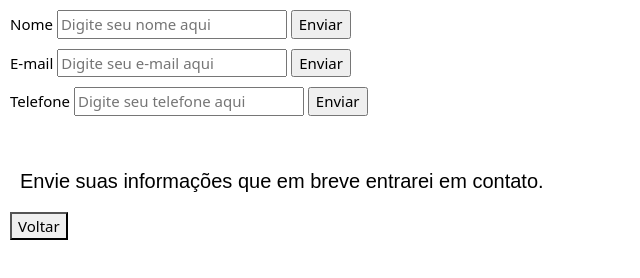
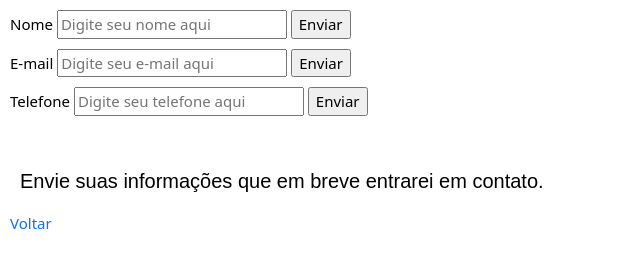
Before and after one commit to roseuljunior/curriculumRoseul, a plain HTML site: page contact.html in a window 1280 px wide. Shown: the whole page, without its empty margins (0-640 px from the left). Drawn offline with nearby package versions, Linux system fonts and the light colour scheme.

Commit message:
mudança html

```diff
--- a/contact.html
+++ b/contact.html
@@ -32,7 +32,7 @@
                 <input type="number" id="phoneNumber" placeholder="Digite seu telefone aqui">
                 <input type="submit" value="Enviar" onclick="savePhoneNumber(event)">
                 <p>Envie suas informações que em breve entrarei em contato.</p>
-                <button onclick="goBackPage()">Voltar</button>
+                <a href="index.html" target="_self" rel="back">Voltar</a>
             </section>
         </form>
         <script src="https://cdn.jsdelivr.net/npm/bootstrap@5.1.3/dist/js/bootstrap.bundle.min.js" integrity="sha384-ka7Sk0Gln4gmtz2MlQnikT1wXgYsOg+OMhuP+IlRH9sENBO0LRn5q+8nbTov4+1p" crossorigin="anonymous"></script>
--- a/js/scripts.js
+++ b/js/scripts.js
@@ -113,9 +113,3 @@ function savePhoneNumber(event) {
     document.getElementById('phoneNumber').value=''
     console.log(phoneNumber)
 }
-
-function goBackPage() {
-    window.history.back()
-}
-
-goBackPage()
```
